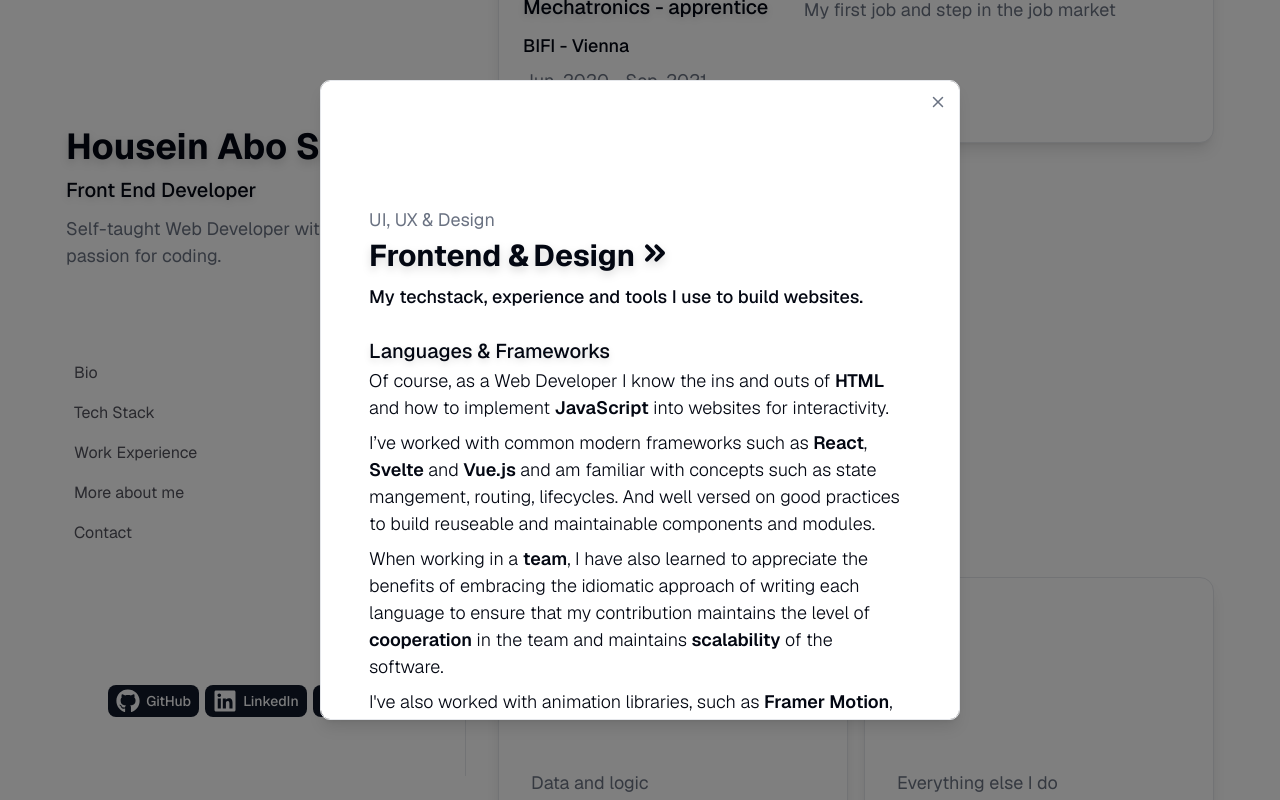
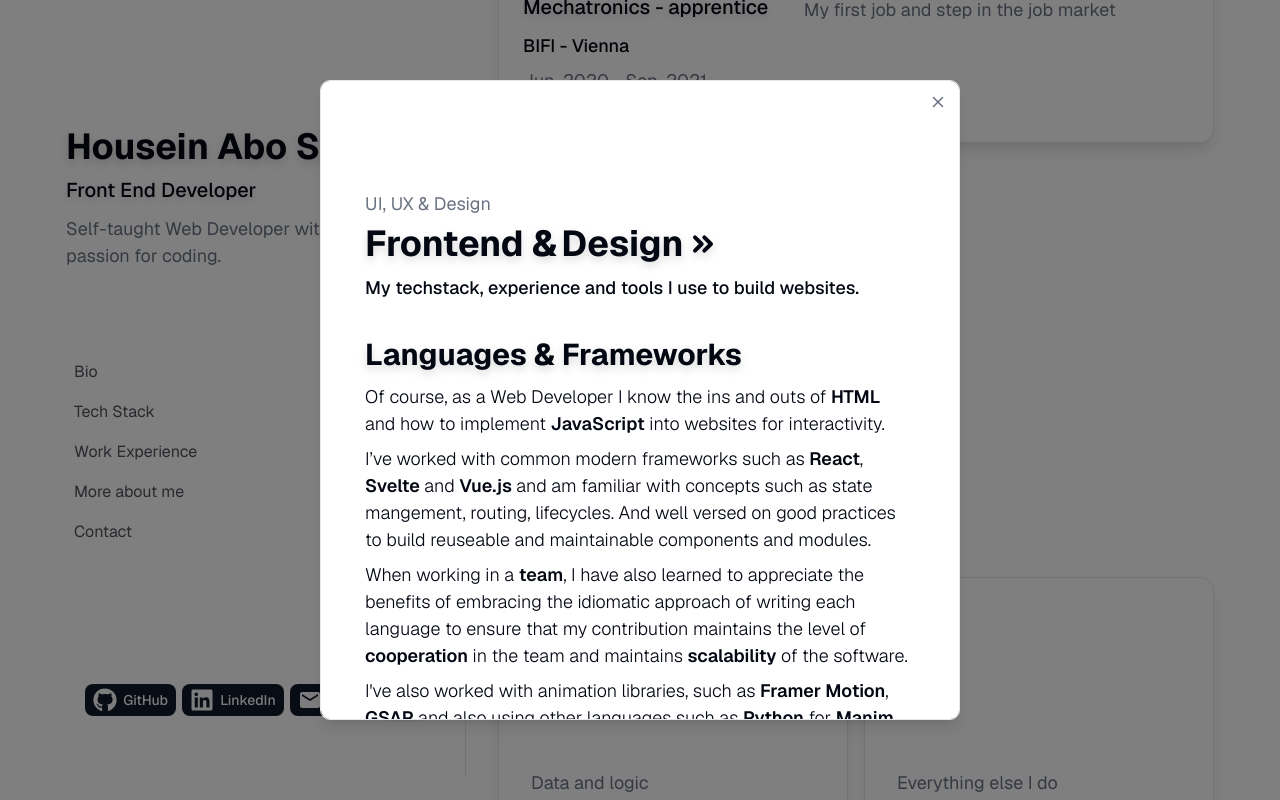
Before and after one commit to HouseinIsProgramming/aMoreElegantPortfolio, a Next.js app: page / in a window 1280 px wide. Both pictures are taken after a click on the element 856 px from the left and 2755 px from the top of the page. Shown: the part 2355-3155 px from the top of the page. Built offline with nearby package versions, Linux system fonts and the light colour scheme.

Commit message:
moved things around

```diff
--- a/components/contact-links.tsx
+++ b/components/contact-links.tsx
@@ -71,11 +71,11 @@
             </motion.li>
           );
         })}
-        {/* <motion.li key="toggle" variants={listItemVariants}> */}
-        {/*   <Magnetic range={50}> */}
-        {/*     <ModeToggle /> */}
-        {/*   </Magnetic> */}
-        {/* </motion.li> */}
+        <motion.li key="toggle" variants={listItemVariants}>
+          <Magnetic range={50}>
+            <ModeToggle />
+          </Magnetic>
+        </motion.li>
       </motion.ul>
     </>
   );
--- a/components/morphing-bentocard.jsx
+++ b/components/morphing-bentocard.jsx
@@ -172,7 +172,7 @@
               <MotionCard
                 key="modal-card"
                 layoutId={layoutId + "card"}
-                className="relative z-50 w-[90vw] !h-[80vh] md:max-w-[80vw] xl:w-[50vw] bg-card p-6 rounded-lg shadow-lg overflow-auto"
+                className="relative z-50 w-[90vw] !h-[80vh] md:max-w-[80vw] xl:w-[50vw] bg-card p-2 lg:px-5 rounded-lg shadow-lg overflow-auto"
                 transition={transitionSpringLight}
               >
                 <MotionCardContent className="flex flex-col justify-between">
@@ -184,18 +184,21 @@
                     >
                       {props.data.tag}
                     </motion.sub>
-                    <motion.h2
+                    <motion.h1
                       layoutId={layoutId + "title"}
                       transition={transitionTween}
-                      className={clsx(" whitespace-nowrap mt-2 flex flex-wrap")}
+                      className={clsx(
+                        " whitespace-nowrap mt-2 flex items-center flex-wrap",
+                      )}
                     >
                       {props.data.title.map((text, i) => (
                         <div className="mr-1 leading-tight" key={i}>
                           {text}
                         </div>
                       ))}
+
                       <ChevronsRightSVG isHovered={isHovered} />
-                    </motion.h2>
+                    </motion.h1>
                     <div className="relative mt-2">
                       <motion.div
                         className="relative m-0 text-lg font-medium"
@@ -217,9 +220,9 @@
                       >
                         {props.data.details.map((section, i) => (
                           <div key={i}>
-                            <h3 className="text-lg font-semibold !leading-4">
+                            <h2 className="text-lg font-semibold !leading-snug">
                               {section.heading}
-                            </h3>
+                            </h2>
                             <div className="!leading-0  text-sm font-light">
                               {section.paragraphs.map((text, j) => (
                                 <ReactMarkdown key={j}>{text}</ReactMarkdown>
```
